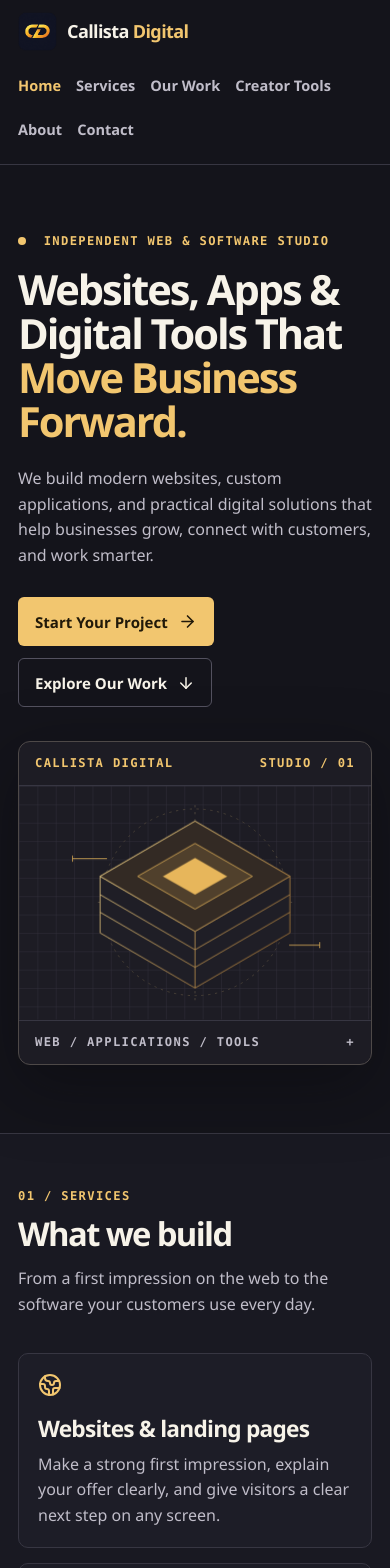
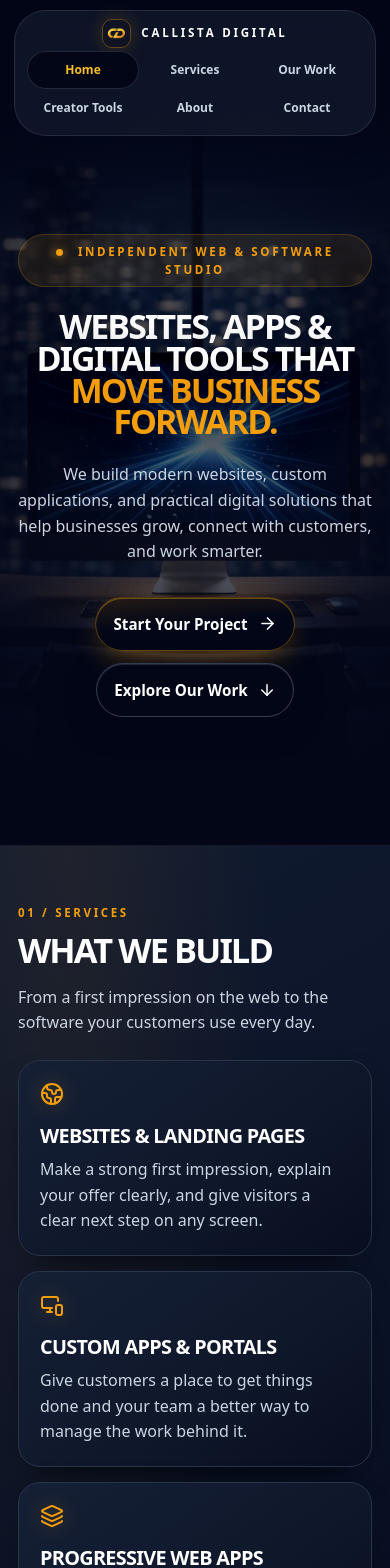
Before and after one commit to rahjreed/callistadigital-site, a React (Vite) app: page / in a window 390 px wide. Shown: the top 1568 px of the page. Built offline with nearby package versions, Linux system fonts and the light colour scheme.

Commit message:
Restore Callista Digital visual identity

```diff
--- a/index.html
+++ b/index.html
@@ -3,7 +3,7 @@
   <head>
     <meta charset="UTF-8" />
     <meta name="viewport" content="width=device-width, initial-scale=1.0" />
-    <meta name="theme-color" content="#14141b" />
+    <meta name="theme-color" content="#020617" />
     <title>Callista Digital | Websites, Apps &amp; Digital Tools</title>
     <meta name="description" content="Callista Digital builds responsive websites, custom web applications, customer portals, and digital tools for businesses and creators." />
     <link rel="canonical" href="https://www.callistadigital.com/" />
--- a/src/App.jsx
+++ b/src/App.jsx
@@ -26,7 +26,7 @@ const services = [
 function Brand() {
   return <a className="brand" href="/">
     <img src="/favicon.png" width="39" height="39" alt="" />
-    <span>Callista <span>Digital</span></span>
+    <span>Callista Digital</span>
   </a>;
 }
 
@@ -51,34 +51,6 @@ function Footer() {
       <a href={'mailto:' + email}>{email}</a>
     </div>
   </footer>;
-}
-
-function StudioGraphic() {
-  return <div className="studio-graphic" aria-hidden="true">
-    <div className="graphic-head"><span>CALLISTA DIGITAL</span><span>STUDIO / 01</span></div>
-    <svg viewBox="0 0 460 305" fill="none">
-      <defs>
-        <pattern id="studio-grid" width="24" height="24" patternUnits="userSpaceOnUse">
-          <path d="M24 0H0V24" stroke="#343340" strokeWidth="1" />
-        </pattern>
-        <linearGradient id="studio-gold" x1="91" y1="60" x2="353" y2="263" gradientUnits="userSpaceOnUse">
-          <stop stopColor="#ffe599" /><stop offset="1" stopColor="#ab722c" />
-        </linearGradient>
-      </defs>
-      <path fill="url(#studio-grid)" d="M0 0H460V305H0z" />
-      <circle cx="230" cy="152" r="122" stroke="#52493c" strokeDasharray="3 6" />
-      <path d="M230 25v255M103 152h254" stroke="#585044" strokeDasharray="3 6" />
-      <g className="studio-orbit">
-        <path d="m230 46 124 72v74l-124 72-124-72v-74l124-72Z" fill="#1f1e26" stroke="url(#studio-gold)" />
-        <path d="m106 118 124 72 124-72M230 190v74m-124-99 124 72 124-72M106 142l124 72 124-72" stroke="url(#studio-gold)" />
-        <path d="m230 46 124 72-124 72-124-72 124-72Z" fill="#332a24" stroke="url(#studio-gold)" />
-        <path d="m230 75 75 43-75 43-75-43 75-43Z" fill="#e7b65b" fillOpacity=".16" stroke="#e7b65b" />
-        <path d="m230 94 42 24-42 24-42-24 42-24Z" fill="#e7b65b" />
-      </g>
-      <path d="M70 95h45m238 113h40M70 91v8m323 105v8" stroke="#e7b65b" />
-    </svg>
-    <div className="graphic-foot"><span>WEB / APPLICATIONS / TOOLS</span><span>+</span></div>
-  </div>;
 }
 
 function ToolsGrid() {
@@ -116,8 +88,9 @@ function ProjectCard({ project }) {
 
 function Home() {
   return <>
-    <section className="hero shell">
-      <div className="hero-copy">
+    <section className="hero">
+      <div className="hero-art" aria-hidden="true" />
+      <div className="shell hero-copy">
         <p className="eyebrow"><span className="signal" /> Independent web & software studio</p>
         <h1>Websites, Apps &amp; Digital Tools That <em>Move Business Forward.</em></h1>
         <p className="lede">We build modern websites, custom applications, and practical digital solutions that help businesses grow, connect with customers, and work smarter.</p>
@@ -126,7 +99,6 @@ function Home() {
           <a className="button secondary" href="#work">Explore Our Work <ArrowDown aria-hidden="true" size={18} /></a>
         </div>
       </div>
-      <StudioGraphic />
     </section>
 
     <section className="band" id="services" aria-labelledby="services-title">
@@ -193,11 +165,13 @@ function Home() {
 }
 
 function CreatorTools() {
-  return <section className="shell section tools-page" aria-labelledby="tools-title">
-    <p className="eyebrow"><span className="signal" /> Callista Digital / Utilities</p>
-    <h1 id="tools-title">Creator Tools</h1>
-    <p className="lede">Browser-based utilities for creators and small teams. Explore what’s available and what we’re building next.</p>
-    <ToolsGrid />
+  return <section className="tools-page" aria-labelledby="tools-title">
+    <div className="shell section">
+      <p className="eyebrow"><span className="signal" /> Callista Digital / Utilities</p>
+      <h1 id="tools-title">Creator Tools</h1>
+      <p className="lede">Browser-based utilities for creators and small teams. Explore what’s available and what we’re building next.</p>
+      <ToolsGrid />
+    </div>
   </section>;
 }
 
--- a/src/index.css
+++ b/src/index.css
@@ -2,119 +2,154 @@
 
 :root {
   color-scheme: dark;
-  --ink: #14141b;
-  --panel: #1d1d27;
-  --line: #373642;
-  --paper: #f7f3e9;
-  --muted: #c0bdc9;
-  --gold: #f2c66f;
-  font-family: "Segoe UI", system-ui, sans-serif;
+  --ink: #020617;
+  --panel: #0f172a;
+  --line: #283449;
+  --paper: #fff;
+  --muted: #cbd5e1;
+  --gold: #f59e0b;
+  --nav-offset: 100px;
+  font-family: ui-sans-serif, system-ui, sans-serif;
   color: var(--paper);
   background: var(--ink);
   line-height: 1.6;
 }
 
-body { margin: 0; }
 #root { min-height: 100vh; display: flex; flex-direction: column; }
 main { flex: 1; }
-a { color: inherit; }
-a:focus-visible { outline: 2px solid var(--gold); outline-offset: 5px; }
-.skip { position: fixed; top: 10px; left: 10px; z-index: 5; background: var(--gold); color: var(--ink); padding: 10px 16px; transform: translateY(-160%); }
+main, section[id] { scroll-margin-top: var(--nav-offset); }
+a:focus-visible { outline: 2px solid var(--gold); outline-offset: 4px; }
+.skip { position: fixed; top: 10px; left: 10px; z-index: 30; background: var(--gold); color: var(--ink); padding: 10px 16px; transform: translateY(-160%); }
 .skip:focus { transform: translateY(0); }
-.shell { width: min(1180px, calc(100% - 64px)); margin-inline: auto; }
-.header { border-bottom: 1px solid var(--line); }
-.header-inner, .footer-inner { min-height: 78px; display: flex; align-items: center; justify-content: space-between; gap: 24px; }
-.brand { display: inline-flex; align-items: center; gap: 10px; white-space: nowrap; font-size: 1.13rem; font-weight: 750; letter-spacing: -.035em; }
-.brand span span { color: var(--gold); }
-.brand img { object-fit: contain; }
-nav { display: flex; flex-wrap: wrap; gap: 6px 23px; }
-nav a { display: inline-flex; align-items: center; min-height: 44px; font-size: .91rem; font-weight: 600; color: var(--muted); }
-nav a:hover, nav a[aria-current] { color: var(--gold); }
-.eyebrow, .graphic-head, .graphic-foot { font: 650 .76rem/1.4 ui-monospace, Consolas, monospace; letter-spacing: .11em; text-transform: uppercase; color: var(--gold); }
-.signal { display: inline-block; width: 8px; height: 8px; background: var(--gold); border-radius: 50%; margin-right: 9px; }
-.hero { display: grid; grid-template-columns: 1.24fr 1fr; align-items: center; gap: clamp(30px, 6vw, 86px); padding-block: clamp(68px, 9vw, 126px); }
-h1, h2, h3 { margin: 0; font-weight: 730; line-height: 1.06; letter-spacing: -.05em; text-wrap: balance; }
-h1 { font-size: clamp(2.6rem, 5.2vw, 5rem); margin-block: 17px 23px; }
-h1 em { color: var(--gold); font-style: normal; }
-h2 { font-size: clamp(2.05rem, 4.2vw, 3.7rem); margin-top: 12px; }
-h3, .tool-title { font-size: 1.42rem; line-height: 1.23; letter-spacing: -.035em; }
-p { margin: 0; }
-.lede, .intro, .about-copy { color: var(--muted); max-width: 60ch; font-size: clamp(1rem, 1.7vw, 1.19rem); }
-.intro { margin-top: 15px; }
-.actions { display: flex; flex-wrap: wrap; gap: 12px; margin-top: 29px; }
-.button { display: inline-flex; align-items: center; justify-content: center; gap: 10px; min-height: 49px; padding: 10px 16px; border: 1px solid transparent; border-radius: 6px; font-size: .94rem; font-weight: 720; transition: background-color .2s, border-color .2s; }
-.primary { background: var(--gold); color: #211909; }
-.primary:hover { background: #ffda8f; }
-.secondary { border-color: #53515f; }
-.secondary:hover { background: var(--panel); border-color: var(--gold); }
-.studio-graphic { min-width: 0; overflow: hidden; border: 1px solid #4e4948; border-radius: 12px; background: #1d1c24; box-shadow: 0 22px 64px #09090e80; }
-.studio-graphic svg { display: block; width: 100%; }
-.graphic-head, .graphic-foot { display: flex; justify-content: space-between; gap: 12px; padding: 13px 16px; }
-.graphic-head { border-bottom: 1px solid var(--line); }
-.graphic-foot { border-top: 1px solid var(--line); color: var(--muted); }
-.studio-orbit { animation: settle .75s ease-out both; }
-@keyframes settle { from { transform: translateY(14px); opacity: .45; } to { transform: translateY(0); opacity: 1; } }
-.band { background: #191922; border-block: 1px solid var(--line); }
-.section { padding-block: clamp(54px, 7vw, 94px); }
-.service-grid, .project-grid, .tools-grid { display: grid; gap: 15px; margin-top: 35px; }
+.shell { width: min(1152px, calc(100% - 48px)); margin-inline: auto; }
+
+.header { position: sticky; top: 0; z-index: 20; padding-block: 16px; margin-bottom: -84px; }
+.header-inner, .footer-inner { display: flex; align-items: center; justify-content: space-between; gap: 16px; }
+.header-inner {
+  min-height: 52px;
+  padding: 4px 17px;
+  border: 1px solid #ffffff1a;
+  border-radius: 999px;
+  background: #0f172ade;
+  backdrop-filter: blur(20px);
+  box-shadow: 0 12px 32px #02061790;
+}
+.brand { display: inline-flex; align-items: center; gap: 10px; white-space: nowrap; font-size: .72rem; font-weight: 900; letter-spacing: .24em; text-transform: uppercase; }
+.brand img { width: 34px; height: 34px; object-fit: contain; border: 1px solid #f59e0b60; border-radius: 10px; box-shadow: 0 0 18px #f59e0b35; }
+nav { display: flex; gap: 4px; }
+nav a { display: inline-flex; align-items: center; justify-content: center; min-height: 42px; padding-inline: 12px; border-radius: 999px; font-size: .83rem; font-weight: 750; white-space: nowrap; color: var(--muted); }
+nav a:hover, nav a[aria-current] { color: var(--paper); background: #020617; box-shadow: inset 0 0 0 1px #ffffff22; }
+nav a[aria-current] { color: #fbbf24; }
+
+.eyebrow { font-size: .72rem; font-weight: 900; line-height: 1.5; letter-spacing: .23em; text-transform: uppercase; color: var(--gold); }
+.signal { display: inline-block; width: 7px; height: 7px; background: var(--gold); border-radius: 50%; margin-right: 9px; box-shadow: 0 0 12px #f59e0bba; }
+.hero {
+  position: relative;
+  isolation: isolate;
+  display: grid;
+  align-items: center;
+  min-height: min(850px, 100svh);
+  padding-block: clamp(124px, 12vw, 170px) clamp(65px, 8vw, 110px);
+  text-align: center;
+}
+.hero-art { position: absolute; z-index: -1; inset: 0; background:
+  linear-gradient(180deg, #020617 0%, #02061788 32%, #02061794 62%, #020617 100%),
+  radial-gradient(ellipse at center, transparent 12%, #020617b8 92%),
+  url('/work/callista-hero.jpg') center / cover no-repeat;
+}
+.hero .eyebrow, .tools-page .eyebrow { display: inline-block; padding: 8px 17px; border-radius: 999px; border: 1px solid #f59e0b36; background: #f59e0b16; }
+h1, h2, h3 { margin: 0; font-weight: 900; line-height: 1; letter-spacing: -.055em; text-transform: uppercase; text-wrap: balance; }
+h1 { font-size: clamp(2.65rem, 7.6vw, 7rem); margin-block: 24px; }
+.hero h1 { line-height: .94; text-shadow: 0 12px 42px #020617b3; }
+.hero h1 em { display: block; color: var(--gold); font-style: normal; }
+h2 { font-size: clamp(2.15rem, 5.1vw, 4.45rem); margin-top: 12px; }
+h3, .tool-title { font-size: clamp(1.24rem, 2.3vw, 1.65rem); line-height: 1.12; letter-spacing: -.035em; }
+.lede, .intro, .about-copy { color: var(--muted); max-width: 60ch; font-size: clamp(1rem, 1.75vw, 1.22rem); }
+.hero .lede, .tools-page .lede { margin-inline: auto; }
+.intro { margin-top: 17px; }
+.actions { display: flex; justify-content: center; flex-wrap: wrap; gap: 12px; margin-top: 32px; }
+.button { display: inline-flex; align-items: center; justify-content: center; gap: 10px; min-height: 54px; padding: 12px clamp(17px, 3vw, 30px); border: 1px solid transparent; border-radius: 999px; font-size: .95rem; font-weight: 800; background: var(--ink); transition: box-shadow .2s, border-color .2s, transform .2s; }
+.button:hover { transform: translateY(-2px); }
+.primary { border-color: #f59e0b55; background: linear-gradient(175deg, #241b15 0%, #020617 49%); box-shadow: 0 12px 32px -9px #f59e0b70, inset 0 1px #fbbf2455; }
+.primary:hover { border-color: var(--gold); box-shadow: 0 12px 36px -7px #f59e0ba8, inset 0 1px #fbbf2470; }
+.secondary { border-color: #64748b80; box-shadow: inset 0 1px #ffffff20, 0 10px 28px #02061795; }
+.secondary:hover { border-color: #94a3b8; }
+
+.band { background: radial-gradient(ellipse at 18% 0%, #f59e0b12, transparent 44%), linear-gradient(150deg, #101a30, #070d20 66%, #020617); border-block: 1px solid #ffffff12; }
+.section { padding-block: clamp(58px, 8vw, 108px); }
+.service-grid, .project-grid, .tools-grid { display: grid; gap: clamp(15px, 2vw, 25px); margin-top: clamp(24px, 4vw, 46px); }
 .service-grid { grid-template-columns: repeat(3, minmax(0, 1fr)); }
 .project-grid, .tools-grid { grid-template-columns: repeat(2, minmax(0, 1fr)); }
-.service-card, .tool-card, .tool-teaser, .project-card { border: 1px solid var(--line); border-radius: 10px; background: var(--panel); }
-.service-card, .tool-card, .tool-teaser, .project-copy { padding: clamp(19px, 3vw, 31px); }
-.service-card svg, .tool-icon, .tool-teaser > svg { color: var(--gold); }
-.service-card h3 { margin-top: 18px; }
-.service-card p, .tool-card p, .tool-teaser p, .project-copy h3 + p { color: var(--muted); margin-top: 9px; }
+.service-card, .tool-card, .tool-teaser, .project-card {
+  border: 1px solid var(--line);
+  border-radius: clamp(22px, 3vw, 38px);
+  background: linear-gradient(145deg, #152036, var(--panel) 58%, #080e20);
+  box-shadow: 0 18px 40px -22px #000;
+  transition: border-color .2s, box-shadow .2s;
+}
+.service-card:hover, .project-card:focus-within, .project-card:hover, .tool-card:focus-within, .tool-card:hover { border-color: #f59e0b70; box-shadow: 0 16px 42px -22px #f59e0b55; }
+.service-card, .tool-card, .tool-teaser, .project-copy { padding: clamp(21px, 3vw, 35px); }
+.service-card svg, .tool-icon, .tool-teaser > svg { color: var(--gold); filter: drop-shadow(0 0 10px #f59e0b55); }
+.service-card h3 { margin-top: 19px; }
+.service-card p, .tool-card p, .tool-teaser p, .project-copy h3 + p { color: var(--muted); margin-top: 10px; }
 .project-card { display: flex; flex-direction: column; overflow: hidden; }
 .project-copy { display: flex; flex: 1; flex-direction: column; align-items: flex-start; }
-.project-copy h3 { margin-top: 8px; }
-.project-copy .text-link { margin-top: auto; padding-top: 16px; }
-.project-art { height: clamp(142px, 22vw, 243px); display: grid; place-items: center; overflow: hidden; border-bottom: 1px solid var(--line); }
+.project-copy h3 { margin-top: 9px; }
+.project-copy .text-link { margin-top: auto; padding-top: 15px; }
+.project-art { height: clamp(150px, 24vw, 260px); display: grid; place-items: center; overflow: hidden; border-bottom: 1px solid var(--line); }
 .project-art img { width: 100%; height: 100%; object-fit: cover; min-height: 0; }
-.prompter { background: radial-gradient(ellipse at center, #384265, #1a2035); }
+.prompter { background: radial-gradient(ellipse at center, #2c4267, #0a1124); }
 .prompter img { width: auto; height: 65%; }
-.kingdom { background: #272033; }
-.close { color: #cce8d8; background: repeating-linear-gradient(135deg, #243c35 0 32px, #29423a 32px 64px); }
-.roger { color: #f5ca9c; background: repeating-radial-gradient(circle at center, #473127 0 18px, #51372b 18px 19px); }
-.text-link { display: inline-flex; align-items: center; gap: 8px; color: var(--gold); min-height: 44px; font-weight: 680; }
+.kingdom { background: #101626; }
+.close, .roger { color: #fbbf24; }
+.close { background: repeating-linear-gradient(135deg, #111b30 0 32px, #15213a 32px 64px); }
+.roger { background: repeating-radial-gradient(circle, #101a2f 0 18px, #283044 18px 19px); }
+.text-link { display: inline-flex; align-items: center; gap: 8px; color: #fbbf24; min-height: 44px; font-weight: 800; }
 .text-link:hover { text-decoration: underline; text-underline-offset: 4px; }
 .split { display: grid; grid-template-columns: 1.13fr 1fr; align-items: center; gap: clamp(24px, 5vw, 65px); }
 .split .text-link { margin-top: 12px; }
 .tool-teaser { position: relative; }
 .tool-teaser h3 { margin-top: 21px; }
 .tool-teaser .status { position: absolute; top: 22px; right: 22px; }
-.status { display: inline-block; padding: 4px 9px; border-radius: 5px; border: 1px solid #656170; color: #dad5e4; font-size: .78rem; font-weight: 700; }
-.status.available { color: #b6ebc9; border-color: #557a66; background: #253930; }
+.status { display: inline-block; padding: 5px 11px; border-radius: 999px; border: 1px solid #64748b; color: var(--muted); font-size: .73rem; font-weight: 800; }
+.status.available { color: #fbbf24; border-color: #f59e0b60; background: #f59e0b15; }
 .about-copy p + p { margin-top: 15px; }
 .contact { text-align: center; }
 .contact .intro { margin-inline: auto; }
-.contact .button { margin-top: 21px; max-width: 100%; overflow-wrap: anywhere; }
+.contact .button { margin-top: 24px; max-width: 100%; overflow-wrap: anywhere; }
+.contact .button svg { flex-shrink: 0; }
 .footer { color: var(--muted); }
-.footer-inner { padding-block: 15px; font-size: .9rem; }
+.footer-inner { padding-block: 22px; font-size: .9rem; }
 .footer .brand { color: var(--paper); }
-.footer a:hover { color: var(--gold); }
-.tools-page .lede { max-width: 56ch; }
-.tools-grid { max-width: 920px; }
+.footer a:hover { color: #fbbf24; }
+.tools-page { padding-top: 84px; background: radial-gradient(ellipse at 50% 12%, #22345a80, transparent 65%), radial-gradient(ellipse at 50% 10%, #f59e0b26, transparent 35%); text-align: center; }
+.tools-grid { max-width: 920px; margin-inline: auto; text-align: left; }
 .tool-top { display: flex; align-items: center; justify-content: space-between; gap: 10px; margin-bottom: 16px; }
 .tool-title { margin: 0; }
 .tool-card .text-link { margin-top: 9px; }
 
-@media (max-width: 900px) {
-  .header-inner { flex-wrap: wrap; gap: 1px 20px; padding-block: 12px; }
-  nav { gap: 2px 16px; }
+@media (max-width: 840px) {
+  :root { --nav-offset: 134px; }
+  .header { padding-block: 10px; margin-bottom: -122px; }
+  .header-inner { flex-direction: column; justify-content: center; gap: 3px; padding: 8px 12px; border-radius: 32px; }
+  nav { flex-wrap: wrap; justify-content: center; }
+  nav a { padding-inline: 8px; }
+  .tools-page { padding-top: 122px; }
 }
-@media (max-width: 740px) {
-  .shell { width: calc(100% - 36px); }
-  .hero, .split { grid-template-columns: 1fr; }
-  .hero { gap: 34px; }
-  .studio-graphic { max-width: 500px; }
-  .service-grid { grid-template-columns: repeat(2, minmax(0, 1fr)); }
-  .footer-inner { flex-wrap: wrap; gap: 10px 18px; }
-}
-@media (max-width: 480px) {
-  .header-inner { display: block; }
-  nav { margin-top: 5px; gap: 0 15px; }
-  .service-grid, .project-grid, .tools-grid { grid-template-columns: 1fr; }
-  .hero h1 { text-wrap: wrap; }
+@media (max-width: 640px) {
+  :root { --nav-offset: 154px; }
+  .header { margin-bottom: -145px; }
+  .header-inner { width: calc(100% - 28px); }
+  .header .brand img { width: 29px; height: 29px; }
+  nav { display: grid; width: 100%; grid-template-columns: repeat(3, minmax(0, 1fr)); gap: 0; }
+  nav a { min-height: 38px; padding-inline: 2px; font-size: .75rem; }
+  .shell:not(.header-inner) { width: calc(100% - 36px); }
+  .hero { padding-top: 170px; }
+  .hero h1 { font-size: clamp(2.05rem, 8.7vw, 3.45rem); }
+  .hero-art { background-position: center, center, 50% 50%; }
+  .split, .service-grid, .project-grid, .tools-grid { grid-template-columns: 1fr; }
+  .footer-inner { flex-wrap: wrap; gap: 12px 18px; }
+  .tools-page { padding-top: 145px; }
 }
 @media (prefers-reduced-motion: reduce) {
   *, *::before, *::after { animation: none !important; transition: none !important; }
--- a/tools.html
+++ b/tools.html
@@ -3,7 +3,7 @@
   <head>
     <meta charset="UTF-8" />
     <meta name="viewport" content="width=device-width, initial-scale=1.0" />
-    <meta name="theme-color" content="#14141b" />
+    <meta name="theme-color" content="#020617" />
     <title>Creator Tools | Callista Digital</title>
     <meta name="description" content="Explore Callista Digital creator tools, including the free Mr. Prompterson video teleprompter and the upcoming QR Code Generator." />
     <link rel="canonical" href="https://www.callistadigital.com/tools" />
```
Also changed, not shown: public/work/callista-hero.jpg (added), 1 other file (tests, documents, lock files or other folders).
